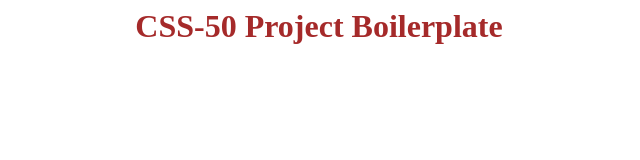
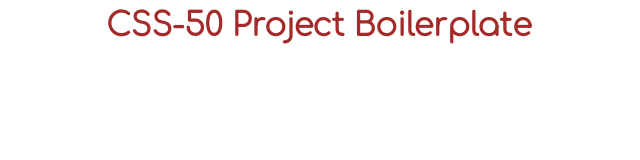
Before and after one commit to AtharLaique/css-50, a plain HTML site: page index.html in a window 1280 px wide. Shown: the whole page, without its empty margins (321-961 px from the left). Drawn offline with Linux system fonts and the light colour scheme.

Commit message:
font family added

```diff
--- a/style.css
+++ b/style.css
@@ -1,4 +1,6 @@
+@import url('https://fonts.googleapis.com/css2?family=Comfortaa:wght@300&display=swap');
 body {
     text-align: center;
     color: brown;
+    font-family: 'Comfortaa', cursive;
 }
```
